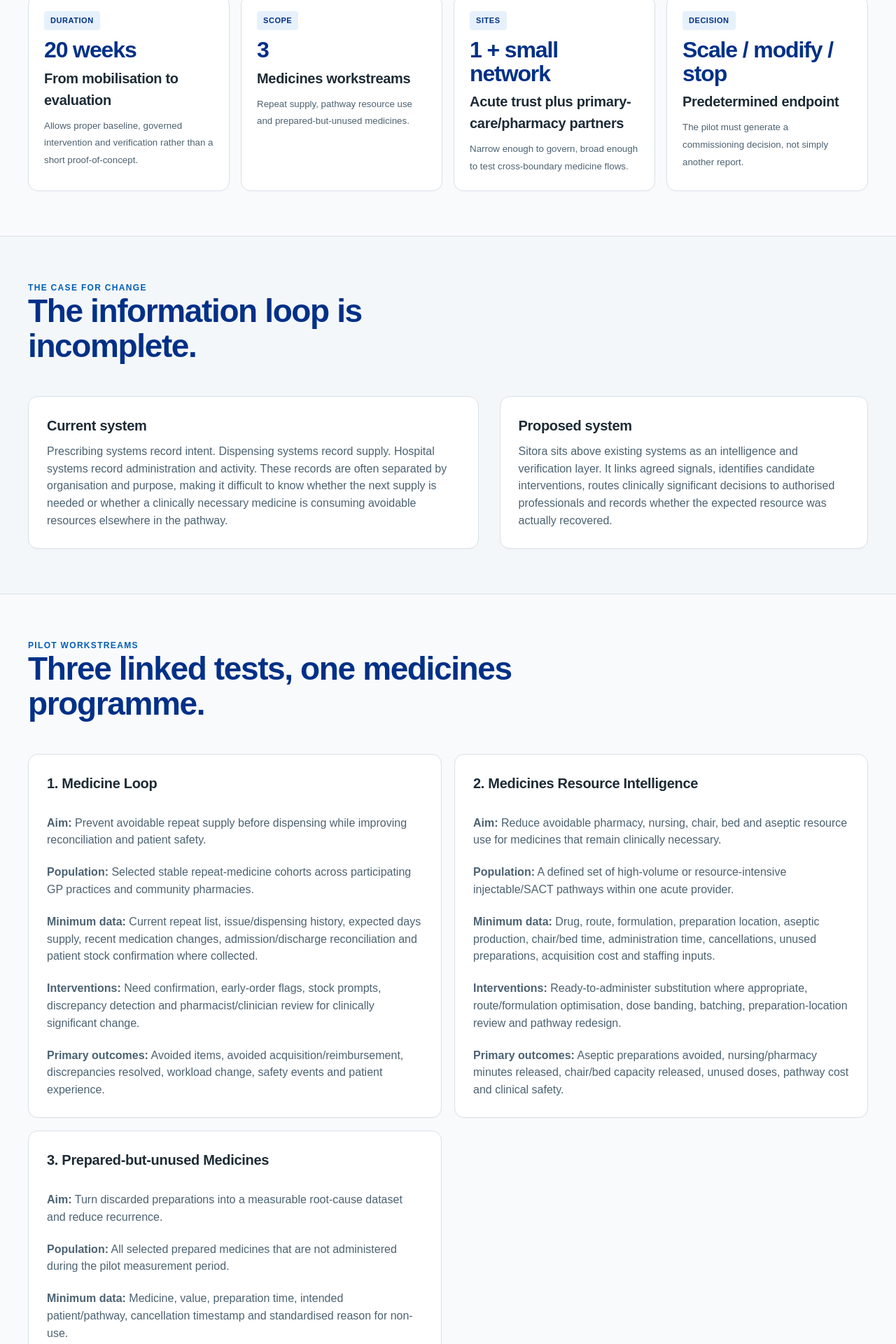
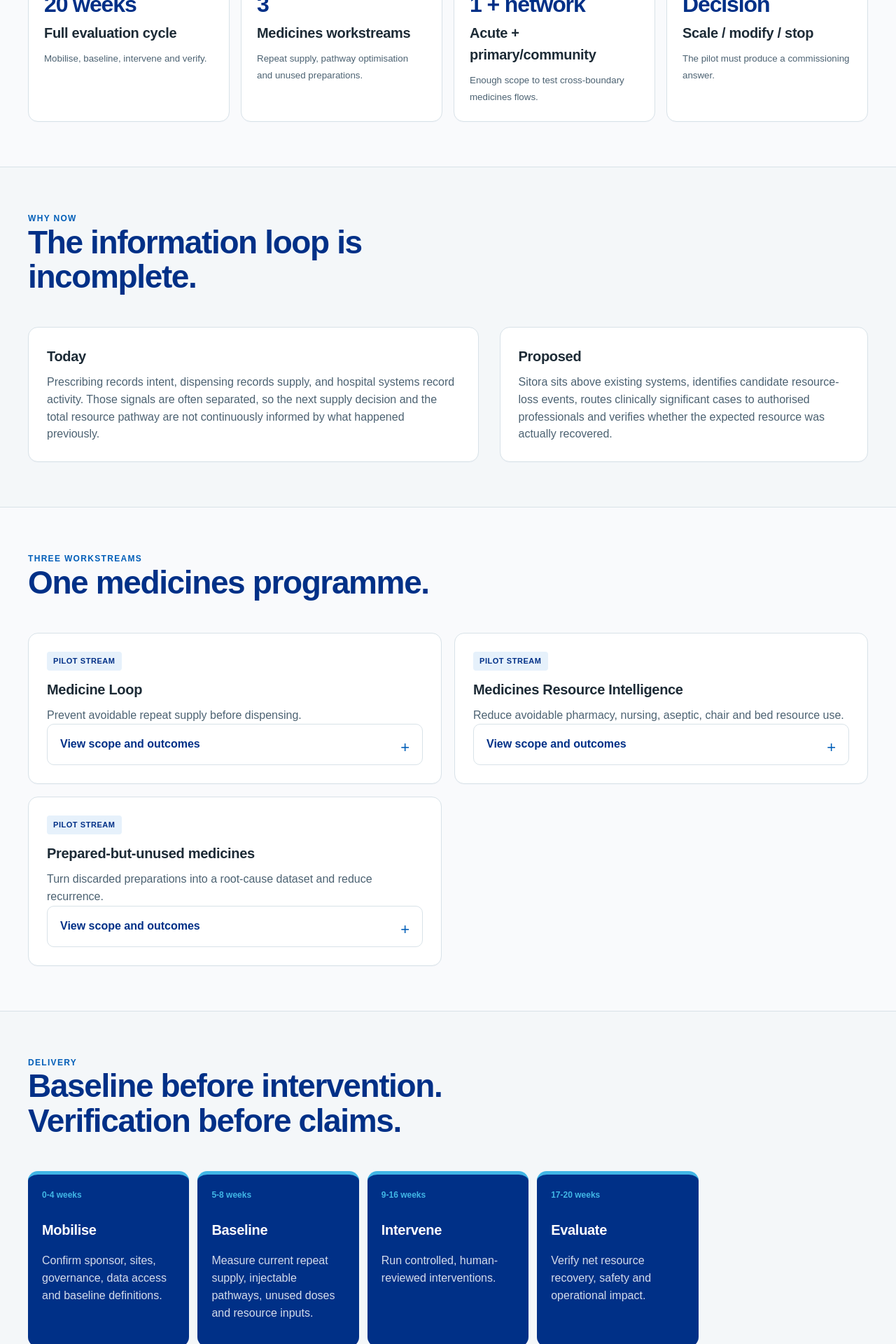
Before and after one commit to Nylon1/NHS, a Next.js app: page /business-case in a window 1280 px wide. Shown: the part 760-2680 px from the top of the page at 70% size. Built offline with nearby package versions, Linux system fonts and the light colour scheme.

Commit message:
Simplify business case with progressive disclosure

```diff
--- a/app/business-case/page.tsx
+++ b/app/business-case/page.tsx
@@ -1,162 +1,41 @@
-const phases = [
-  ["0-4 weeks", "Mobilise", "Confirm sponsor, sites, information governance, clinical safety, data access, baseline definitions and named operational owners."],
-  ["5-8 weeks", "Baseline", "Measure current repeat ordering, medicine changes, dispensing, injectable pathways, prepared-but-unused doses, staff time and relevant capacity."],
-  ["9-16 weeks", "Intervene", "Run controlled interventions: repeat-medicine validation, reconciliation prompts, selected pathway optimisation and unused-dose root-cause action."],
-  ["17-20 weeks", "Evaluate", "Compare with baseline/control where feasible, verify net resource recovery and review clinical, operational and patient outcomes."],
-];
+const phases = [["0-4 weeks","Mobilise","Confirm sponsor, sites, governance, data access and baseline definitions."],["5-8 weeks","Baseline","Measure current repeat supply, injectable pathways, unused doses and resource inputs."],["9-16 weeks","Intervene","Run controlled, human-reviewed interventions."],["17-20 weeks","Evaluate","Verify net resource recovery, safety and operational impact."]];
 
 const workstreams = [
-  {
-    title: "1. Medicine Loop",
-    aim: "Prevent avoidable repeat supply before dispensing while improving reconciliation and patient safety.",
-    population: "Selected stable repeat-medicine cohorts across participating GP practices and community pharmacies.",
-    data: "Current repeat list, issue/dispensing history, expected days supply, recent medication changes, admission/discharge reconciliation and patient stock confirmation where collected.",
-    interventions: "Need confirmation, early-order flags, stock prompts, discrepancy detection and pharmacist/clinician review for clinically significant change.",
-    outcomes: "Avoided items, avoided acquisition/reimbursement, discrepancies resolved, workload change, safety events and patient experience."
-  },
-  {
-    title: "2. Medicines Resource Intelligence",
-    aim: "Reduce avoidable pharmacy, nursing, chair, bed and aseptic resource use for medicines that remain clinically necessary.",
-    population: "A defined set of high-volume or resource-intensive injectable/SACT pathways within one acute provider.",
-    data: "Drug, route, formulation, preparation location, aseptic production, chair/bed time, administration time, cancellations, unused preparations, acquisition cost and staffing inputs.",
-    interventions: "Ready-to-administer substitution where appropriate, route/formulation optimisation, dose banding, batching, preparation-location review and pathway redesign.",
-    outcomes: "Aseptic preparations avoided, nursing/pharmacy minutes released, chair/bed capacity released, unused doses, pathway cost and clinical safety."
-  },
-  {
-    title: "3. Prepared-but-unused Medicines",
-    aim: "Turn discarded preparations into a measurable root-cause dataset and reduce recurrence.",
-    population: "All selected prepared medicines that are not administered during the pilot measurement period.",
-    data: "Medicine, value, preparation time, intended patient/pathway, cancellation timestamp and standardised reason for non-use.",
-    interventions: "Reason-specific action such as later preparation trigger, scheduling change, improved readiness checks, dose confirmation or stock redesign.",
-    outcomes: "Unused preparations per 100 doses, value discarded, repeated root causes, preventable fraction and net reduction after intervention."
-  }
-];
-
-const governance = [
-  ["Executive sponsor", "ICB or provider executive sponsor with authority across pharmacy, primary care and finance."],
-  ["Clinical lead", "Senior pharmacist/medical lead accountable for clinical scope and escalation rules."],
-  ["Clinical safety", "Supplier DCB0129 clinical-risk process and deploying organisation DCB0160 process, with Clinical Safety Officers and hazard logs."],
-  ["Information governance", "DPIA, data-flow mapping, lawful basis, data minimisation, role-based access, audit logging and retention controls."],
-  ["Evaluation", "Named analytical/evaluation lead independent from day-to-day intervention decisions where practical."],
-  ["Finance validation", "Provider/ICB finance sign-off before any claimed cash-releasing benefit is reported."],
-];
-
-const approval = [
-  "Approve a 20-week discovery-and-pilot programme focused on medicines only.",
-  "Nominate one acute provider, a small group of GP practices/PCNs and participating community-pharmacy partners.",
-  "Nominate executive, clinical, pharmacy, digital/IG, finance and evaluation leads.",
-  "Permit access to the minimum agreed datasets required for baseline analysis and intervention evaluation.",
-  "Approve governed, human-reviewed interventions within an agreed protocol; no autonomous medicine stopping or prescribing changes.",
-  "Agree in advance how capacity release, cost avoidance and cash-releasing savings will be classified and signed off."
+  ["Medicine Loop","Prevent avoidable repeat supply before dispensing.","Selected stable repeat-medicine cohorts across GP practices and community pharmacies.","Avoided items, discrepancies resolved, workload change, safety and patient experience."],
+  ["Medicines Resource Intelligence","Reduce avoidable pharmacy, nursing, aseptic, chair and bed resource use.","Selected high-volume or resource-intensive injectable/SACT pathways.","Preparation, staff minutes, chair/bed capacity, unused doses, pathway cost and safety."],
+  ["Prepared-but-unused medicines","Turn discarded preparations into a root-cause dataset and reduce recurrence.","Selected prepared medicines not administered during the pilot period.","Discard rate, value, repeated causes, preventable fraction and post-intervention change."]
 ];
 
 export default function BusinessCasePage() {
   return (
     <>
-      <section className="page-head">
-        <div className="shell">
-          <div className="eyebrow">Commissioner-ready pilot business case</div>
-          <h1>Prove whether medicines resource intelligence can recover measurable NHS capacity without compromising care.</h1>
-          <p className="lede">A controlled medicines pilot combining the Medicine Loop, pathway optimisation and prepared-but-unused dose intelligence. The purpose is not to promise a headline saving. It is to establish what is genuinely recoverable, at what cost, and with what safety impact.</p>
-        </div>
-      </section>
+      <section className="page-head"><div className="shell"><div className="eyebrow">Pilot business case</div><h1>Can medicines intelligence recover measurable NHS resource without compromising care?</h1><p className="lede">This 20-week pilot is designed to answer that question with a baseline, governed interventions and verified outcomes.</p></div></section>
 
-      <section className="section">
-        <div className="shell metric-grid">
-          <div className="metric"><span className="badge">Duration</span><strong>20 weeks</strong><h3>From mobilisation to evaluation</h3><small>Allows proper baseline, governed intervention and verification rather than a short proof-of-concept.</small></div>
-          <div className="metric"><span className="badge">Scope</span><strong>3</strong><h3>Medicines workstreams</h3><small>Repeat supply, pathway resource use and prepared-but-unused medicines.</small></div>
-          <div className="metric"><span className="badge">Sites</span><strong>1 + small network</strong><h3>Acute trust plus primary-care/pharmacy partners</h3><small>Narrow enough to govern, broad enough to test cross-boundary medicine flows.</small></div>
-          <div className="metric"><span className="badge">Decision</span><strong>Scale / modify / stop</strong><h3>Predetermined endpoint</h3><small>The pilot must generate a commissioning decision, not simply another report.</small></div>
-        </div>
-      </section>
+      <section className="section"><div className="shell metric-grid">
+        <div className="metric"><span className="badge">Duration</span><strong>20 weeks</strong><h3>Full evaluation cycle</h3><small>Mobilise, baseline, intervene and verify.</small></div>
+        <div className="metric"><span className="badge">Scope</span><strong>3</strong><h3>Medicines workstreams</h3><small>Repeat supply, pathway optimisation and unused preparations.</small></div>
+        <div className="metric"><span className="badge">Sites</span><strong>1 + network</strong><h3>Acute + primary/community</h3><small>Enough scope to test cross-boundary medicines flows.</small></div>
+        <div className="metric"><span className="badge">Endpoint</span><strong>Decision</strong><h3>Scale / modify / stop</h3><small>The pilot must produce a commissioning answer.</small></div>
+      </div></section>
 
-      <section className="section">
-        <div className="shell">
-          <div className="section-head"><div><div className="eyebrow">The case for change</div><h2>The information loop is incomplete.</h2></div></div>
-          <div className="two-col">
-            <div className="card"><h3>Current system</h3><p>Prescribing systems record intent. Dispensing systems record supply. Hospital systems record administration and activity. These records are often separated by organisation and purpose, making it difficult to know whether the next supply is needed or whether a clinically necessary medicine is consuming avoidable resources elsewhere in the pathway.</p></div>
-            <div className="card"><h3>Proposed system</h3><p>Sitora sits above existing systems as an intelligence and verification layer. It links agreed signals, identifies candidate interventions, routes clinically significant decisions to authorised professionals and records whether the expected resource was actually recovered.</p></div>
-          </div>
-        </div>
-      </section>
+      <section className="section"><div className="shell"><div className="section-head"><div><div className="eyebrow">Why now</div><h2>The information loop is incomplete.</h2></div></div><div className="two-col"><div className="card"><h3>Today</h3><p>Prescribing records intent, dispensing records supply, and hospital systems record activity. Those signals are often separated, so the next supply decision and the total resource pathway are not continuously informed by what happened previously.</p></div><div className="card"><h3>Proposed</h3><p>Sitora sits above existing systems, identifies candidate resource-loss events, routes clinically significant cases to authorised professionals and verifies whether the expected resource was actually recovered.</p></div></div></div></section>
 
-      <section className="section">
-        <div className="shell">
-          <div className="section-head"><div><div className="eyebrow">Pilot workstreams</div><h2>Three linked tests, one medicines programme.</h2></div></div>
-          <div className="card-grid">
-            {workstreams.map((w) => <article className="card evidence-card" key={w.title}><h3>{w.title}</h3><p><strong>Aim:</strong> {w.aim}</p><p><strong>Population:</strong> {w.population}</p><p><strong>Minimum data:</strong> {w.data}</p><p><strong>Interventions:</strong> {w.interventions}</p><p><strong>Primary outcomes:</strong> {w.outcomes}</p></article>)}
-          </div>
-        </div>
-      </section>
+      <section className="section"><div className="shell"><div className="section-head"><div><div className="eyebrow">Three workstreams</div><h2>One medicines programme.</h2></div></div><div className="card-grid">{workstreams.map(([title,aim,pop,outcome]) => <article className="card" key={title}><span className="badge">Pilot stream</span><h3 style={{marginTop:12}}>{title}</h3><p>{aim}</p><details><summary>View scope and outcomes</summary><p><strong>Population:</strong> {pop}</p><p><strong>Primary outcomes:</strong> {outcome}</p></details></article>)}</div></div></section>
 
-      <section className="section">
-        <div className="shell">
-          <div className="section-head"><div><div className="eyebrow">Delivery plan</div><h2>Baseline before intervention. Verification before claims.</h2></div></div>
-          <div className="process">{phases.map(([time,title,body]) => <div className="process-step" key={title}><span>{time}</span><h3>{title}</h3><p>{body}</p></div>)}</div>
-        </div>
-      </section>
+      <section className="section"><div className="shell"><div className="section-head"><div><div className="eyebrow">Delivery</div><h2>Baseline before intervention. Verification before claims.</h2></div></div><div className="process">{phases.map(([time,title,body]) => <div className="process-step" key={title}><span>{time}</span><h3>{title}</h3><p>{body}</p></div>)}</div></div></section>
 
-      <section className="section">
-        <div className="shell two-col">
-          <div>
-            <div className="eyebrow">Evaluation design</div>
-            <h2>What would count as success?</h2>
-            <ul className="list-clean">
-              <li><strong>Medicine Loop:</strong> statistically and operationally credible reduction in unnecessary supplied items without deterioration in adherence, safety or access.</li>
-              <li><strong>Pathway optimisation:</strong> measurable reduction in resource inputs per treated patient while maintaining agreed clinical outcomes and safety.</li>
-              <li><strong>Unused preparations:</strong> lower discarded-dose rate after cause-specific intervention.</li>
-              <li><strong>Net benefit:</strong> verified resource value exceeds intervention and operating cost.</li>
-              <li><strong>Operational acceptability:</strong> no unsustainable increase in GP, pharmacy or nursing workload.</li>
-              <li><strong>Scale readiness:</strong> data quality, governance and workflow are strong enough for a larger controlled rollout.</li>
-            </ul>
-          </div>
-          <div className="card">
-            <span className="badge">Verification rule</span>
-            <h3 style={{marginTop:12}}>No gross-savings theatre.</h3>
-            <p>Every claimed benefit must be tagged as cash-releasing, cost avoidance or capacity/productivity release. Capacity is only counted as recovered where the freed resource is demonstrably available for another patient or activity.</p>
-          </div>
-        </div>
-      </section>
+      <section className="section"><div className="shell two-col"><div><div className="eyebrow">Success</div><h2>What would justify scale?</h2><ul className="list-clean"><li><strong>Safe:</strong> no unacceptable deterioration in clinical outcomes, adherence or access.</li><li><strong>Measurable:</strong> intervention and outcome are traceable.</li><li><strong>Net positive:</strong> verified resource value exceeds intervention cost.</li><li><strong>Operationally acceptable:</strong> no unsustainable additional workload.</li><li><strong>Reproducible:</strong> data and workflow can support a larger rollout.</li></ul></div><div className="card"><span className="badge">Verification rule</span><h3 style={{marginTop:12}}>Separate the benefit types.</h3><p>Cash-releasing savings, cost avoidance and capacity release are reported separately. Released capacity only counts when it is genuinely available for another patient or activity.</p></div></div></section>
 
-      <section className="section">
-        <div className="shell">
-          <div className="section-head"><div><div className="eyebrow">Governance</div><h2>Designed for NHS deployment, not a consumer experiment.</h2></div><p>Exact regulatory applicability must be confirmed from intended use before deployment. The pilot assumes formal clinical-safety and IG governance from the start.</p></div>
-          <div className="table-wrap"><table><thead><tr><th>Area</th><th>Minimum requirement</th></tr></thead><tbody>{governance.map(([a,b]) => <tr key={a}><td><strong>{a}</strong></td><td>{b}</td></tr>)}</tbody></table></div>
-        </div>
-      </section>
+      <section className="section"><div className="shell"><div className="section-head"><div><div className="eyebrow">Governance</div><h2>Designed for NHS deployment.</h2></div><p>Exact regulatory applicability depends on intended use and must be confirmed before deployment.</p></div><div className="card-grid">
+        <details className="card"><summary><strong>Clinical safety</strong></summary><p>Named clinical leadership, formal clinical-risk management, hazard logging, escalation rules and human review of clinically significant interventions.</p></details>
+        <details className="card"><summary><strong>Information governance</strong></summary><p>DPIA, data-flow mapping, data minimisation, role-based access, audit logging and agreed retention controls.</p></details>
+        <details className="card"><summary><strong>Evaluation</strong></summary><p>Named analytical lead, pre-agreed baseline and comparison method, patient and safety outcomes, and transparent limitations.</p></details>
+        <details className="card"><summary><strong>Finance validation</strong></summary><p>Provider or ICB finance sign-off before any claimed cash-releasing benefit is reported.</p></details>
+      </div></div></section>
 
-      <section className="section">
-        <div className="shell">
-          <div className="section-head"><div><div className="eyebrow">Indicative resource plan</div><h2>A pilot needs enough resource to produce a trustworthy answer.</h2></div><p>These are planning assumptions, not a quotation. Local NHS salary, infrastructure and integration costs must be validated before approval.</p></div>
-          <div className="table-wrap"><table><thead><tr><th>Resource</th><th>Indicative input</th><th>Purpose</th></tr></thead><tbody>
-            <tr><td>Clinical/pharmacy lead</td><td>0.2-0.3 WTE</td><td>Clinical scope, pathway review, escalation and intervention approval.</td></tr>
-            <tr><td>Medicines optimisation pharmacist</td><td>0.5 WTE</td><td>Repeat-medicine review, reconciliation rules and primary-care/pharmacy liaison.</td></tr>
-            <tr><td>Data/analytics</td><td>0.5-1.0 WTE</td><td>Data quality, baseline, matching, evaluation and benefit verification.</td></tr>
-            <tr><td>Product/integration engineering</td><td>1.0-1.5 WTE</td><td>Secure ingestion, rules, workflow, dashboards and audit trail.</td></tr>
-            <tr><td>Clinical safety / IG</td><td>Sessional</td><td>DCB0129/DCB0160 artefacts, DPIA, hazard management and assurance.</td></tr>
-            <tr><td>Finance/evaluation</td><td>0.1-0.2 WTE</td><td>Benefit classification, counterfactual and sign-off.</td></tr>
-          </tbody></table></div>
-          <div className="callout" style={{marginTop:20}}><strong>Indicative pilot cost envelope</strong><p>For planning only, a properly governed 20-week pilot is likely to sit in the broad tens-to-low-hundreds-of-thousands range depending on integration complexity, NHS staff backfill, data engineering and whether existing infrastructure can be reused. A commissioner-facing quote should only be set after technical discovery.</p></div>
-        </div>
-      </section>
+      <section className="section"><div className="shell two-col"><div><div className="eyebrow">Indicative team</div><h2>Enough resource to produce a trustworthy answer.</h2><ul className="list-clean"><li>Clinical/pharmacy lead: 0.2-0.3 WTE</li><li>Medicines optimisation pharmacist: 0.5 WTE</li><li>Data/analytics: 0.5-1.0 WTE</li><li>Product/integration engineering: 1.0-1.5 WTE</li><li>Clinical safety / IG: sessional</li><li>Finance/evaluation: 0.1-0.2 WTE</li></ul></div><div className="card"><span className="badge">Cost envelope</span><h3 style={{marginTop:12}}>Price after technical discovery.</h3><p>A governed pilot is likely to sit in the broad tens-to-low-hundreds-of-thousands range depending on integration complexity, backfill, data engineering and reusable infrastructure. This is a planning assumption, not a quote.</p></div></div></section>
 
-      <section className="section">
-        <div className="shell two-col">
-          <div>
-            <div className="eyebrow">Decision thresholds</div><h2>Pre-agree the rules before seeing the result.</h2>
-            <ul className="list-clean">
-              <li><strong>Scale:</strong> clinically safe, positive net benefit, manageable workload and reproducible data pipeline.</li>
-              <li><strong>Modify:</strong> value signal present but workflow, data quality or intervention targeting needs redesign.</li>
-              <li><strong>Stop:</strong> no credible recoverable opportunity, net resource cost is negative, or safety/operational burden is unacceptable.</li>
-            </ul>
-          </div>
-          <div className="card"><span className="badge">Commissioner question</span><h3 style={{marginTop:12}}>What are we asking the NHS to approve?</h3><ul className="list-clean">{approval.map((a) => <li key={a}>{a}</li>)}</ul></div>
-        </div>
-      </section>
-
-      <section className="section">
-        <div className="shell quote">The pilot succeeds only if it can show, with clinical and financial sign-off, what changed, why it changed, what resource was genuinely released and whether the improvement can be repeated elsewhere.</div>
-      </section>
+      <section className="section"><div className="shell two-col"><div><div className="eyebrow">Decision rule</div><h2>Pre-agree the answer categories.</h2><ul className="list-clean"><li><strong>Scale:</strong> safe, positive net benefit and reproducible operation.</li><li><strong>Modify:</strong> value signal exists but targeting, workflow or data quality needs redesign.</li><li><strong>Stop:</strong> no credible opportunity, negative net benefit or unacceptable burden.</li></ul></div><div className="card"><span className="badge">Approval ask</span><h3 style={{marginTop:12}}>What the NHS partner approves</h3><ul className="list-clean"><li>20-week medicines pilot</li><li>Participating sites and accountable leads</li><li>Minimum agreed data access</li><li>Governed human-reviewed interventions</li><li>Pre-agreed benefit definitions and success thresholds</li></ul></div></div></section>
     </>
   );
 }
```
